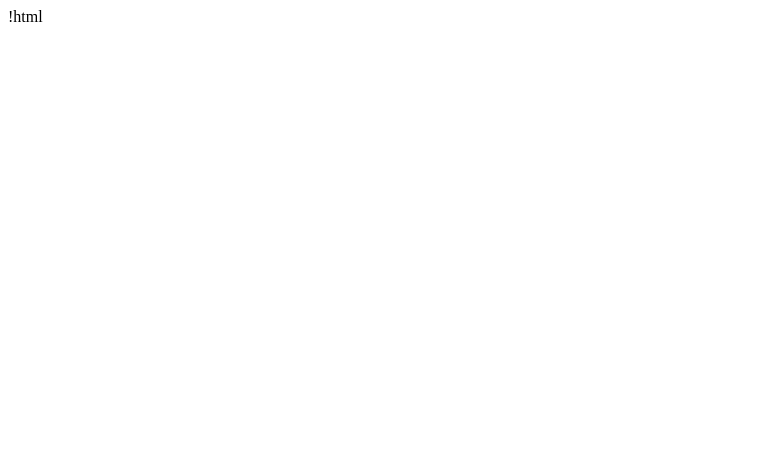
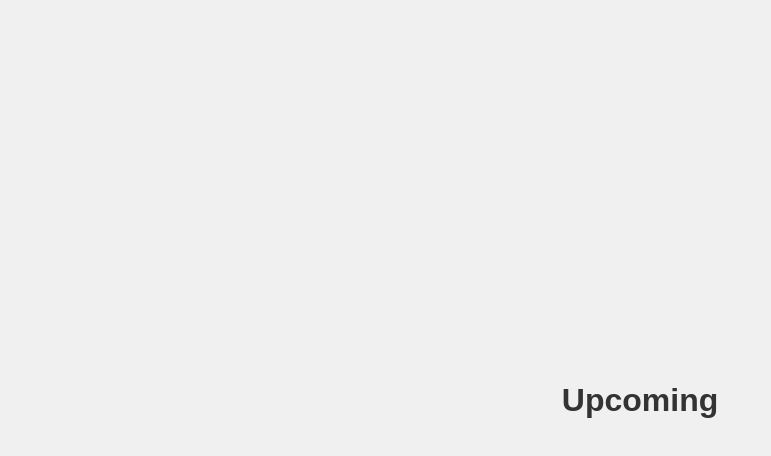
Before and after one commit to Jakaria-Jihad/Jakaria-Jihad.github.io, a plain HTML site: page index.html in a window 1280 px wide. Shown: the whole page, without its empty margins (0-771 px from the left). Drawn offline with Linux system fonts and the light colour scheme.

Commit message:
Update index.html

```diff
--- a/index.html
+++ b/index.html
@@ -1 +1,23 @@
-!html
+<!DOCTYPE html>
+<html>
+<head>
+    <title>Upcoming Page</title>
+    <style>
+        body {
+            display: flex;
+            justify-content: center;
+            align-items: center;
+            height: 100vh;
+            margin: 0;
+            font-family: Arial, sans-serif;
+            background-color: #f0f0f0;
+        }
+        h1 {
+            color: #333;
+        }
+    </style>
+</head>
+<body>
+    <h1>Upcoming</h1>
+</body>
+</html>
```
